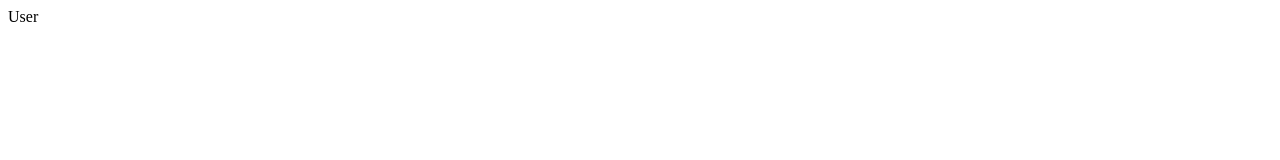
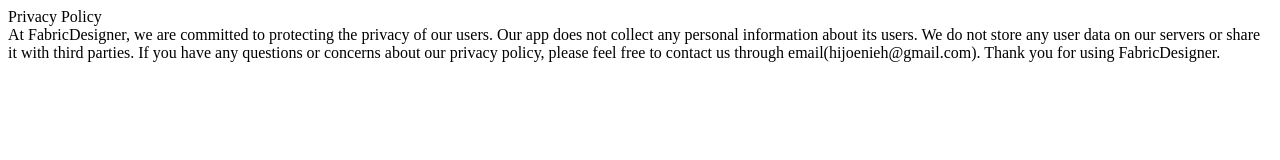
Before and after one commit to DDNIE/DDNIE.github.io, a plain HTML site: page index.html in a window 1280 px wide. Drawn offline with Linux system fonts and the light colour scheme.

Commit message:
Privacy Policy

```diff
--- a/index.html
+++ b/index.html
@@ -7,7 +7,12 @@
 </head>
 <body>
     <div>
-        User
+        Privacy Policy
+    </div>
+    <div>
+        At FabricDesigner, we are committed to protecting the privacy of our users. Our app does not collect any personal information about its users. We do not store any user data on our servers or share it with third parties.
+If you have any questions or concerns about our privacy policy, please feel free to contact us through email(hijoenieh@gmail.com).
+Thank you for using FabricDesigner.
     </div>
 </body>
 </html>
```
